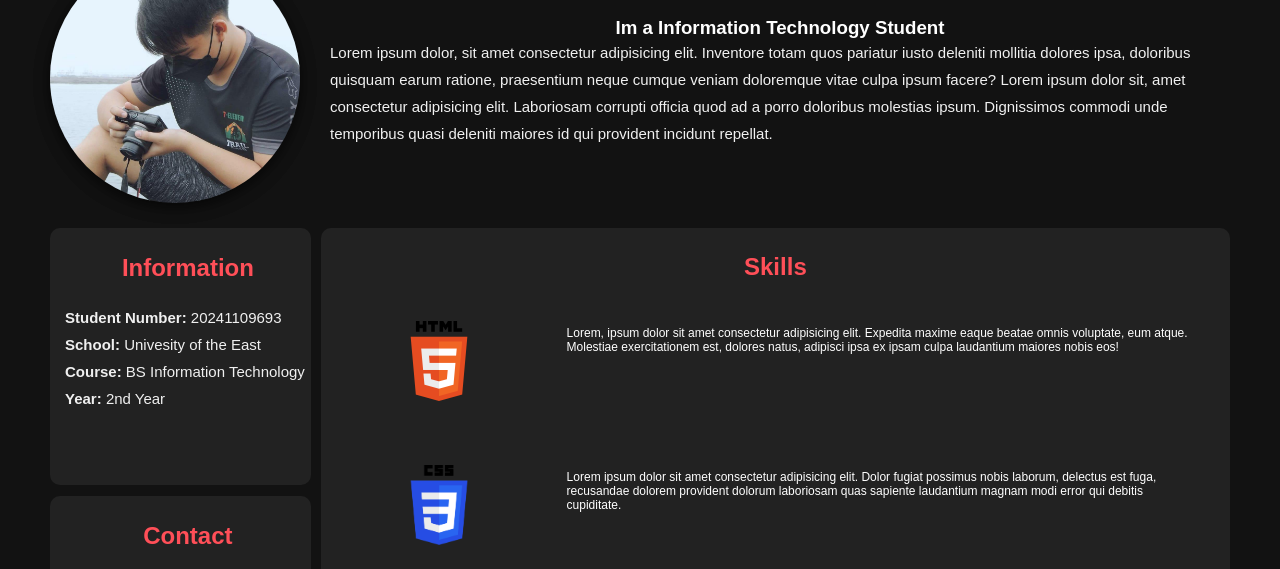
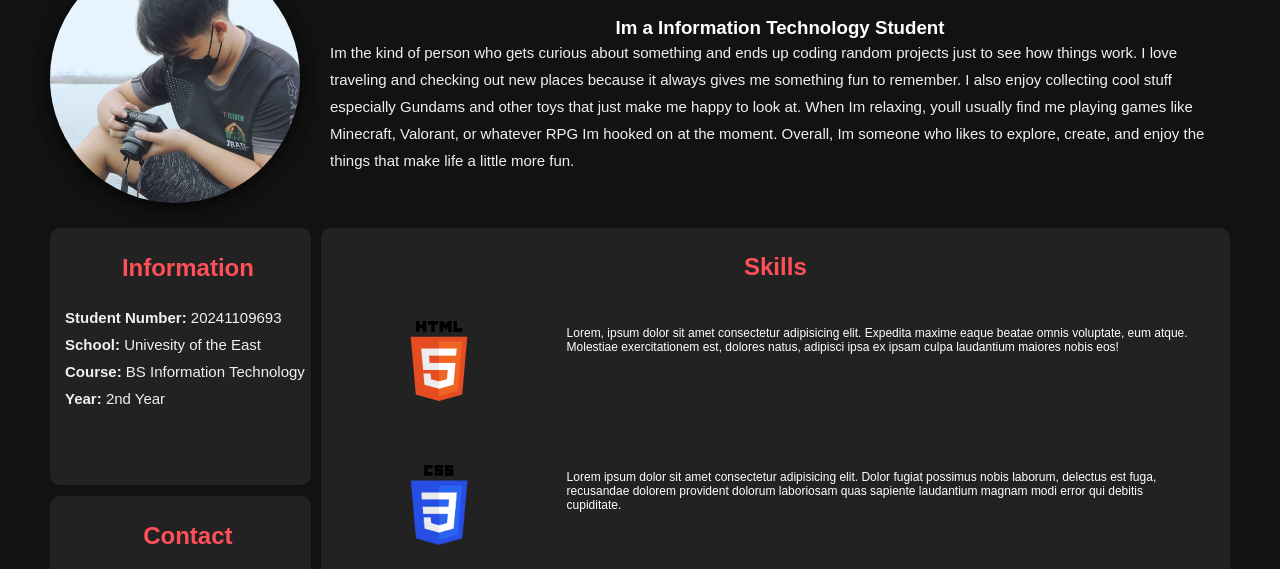
Before and after one commit to Spicy2016/spicy-info, a plain HTML site: page index.html in a window 1280 px wide. Shown: the part 167-736 px from the top of the page. Drawn offline with Linux system fonts and the light colour scheme.

Commit message:
add about me

```diff
--- a/index.html
+++ b/index.html
@@ -44,8 +44,7 @@
                 </div>
                 <div class = "about">
                     <h3>Im a Information Technology Student</h3>
-                    <p>Lorem ipsum dolor, sit amet consectetur adipisicing elit. Inventore totam quos pariatur iusto deleniti mollitia dolores ipsa, doloribus quisquam earum ratione, praesentium neque cumque veniam doloremque vitae culpa ipsum facere?
-                    Lorem ipsum dolor sit, amet consectetur adipisicing elit. Laboriosam corrupti officia quod ad a porro doloribus molestias ipsum. Dignissimos commodi unde temporibus quasi deleniti maiores id qui provident incidunt repellat.
+                    <p>Im the kind of person who gets curious about something and ends up coding random projects just to see how things work. I love traveling and checking out new places because it always gives me something fun to remember. I also enjoy collecting cool stuff especially Gundams and other toys that just make me happy to look at. When Im relaxing, youll usually find me playing games like Minecraft, Valorant, or whatever RPG Im hooked on at the moment. Overall, Im someone who likes to explore, create, and enjoy the things that make life a little more fun.
                     </p>
                 </div>
             </div>
```
